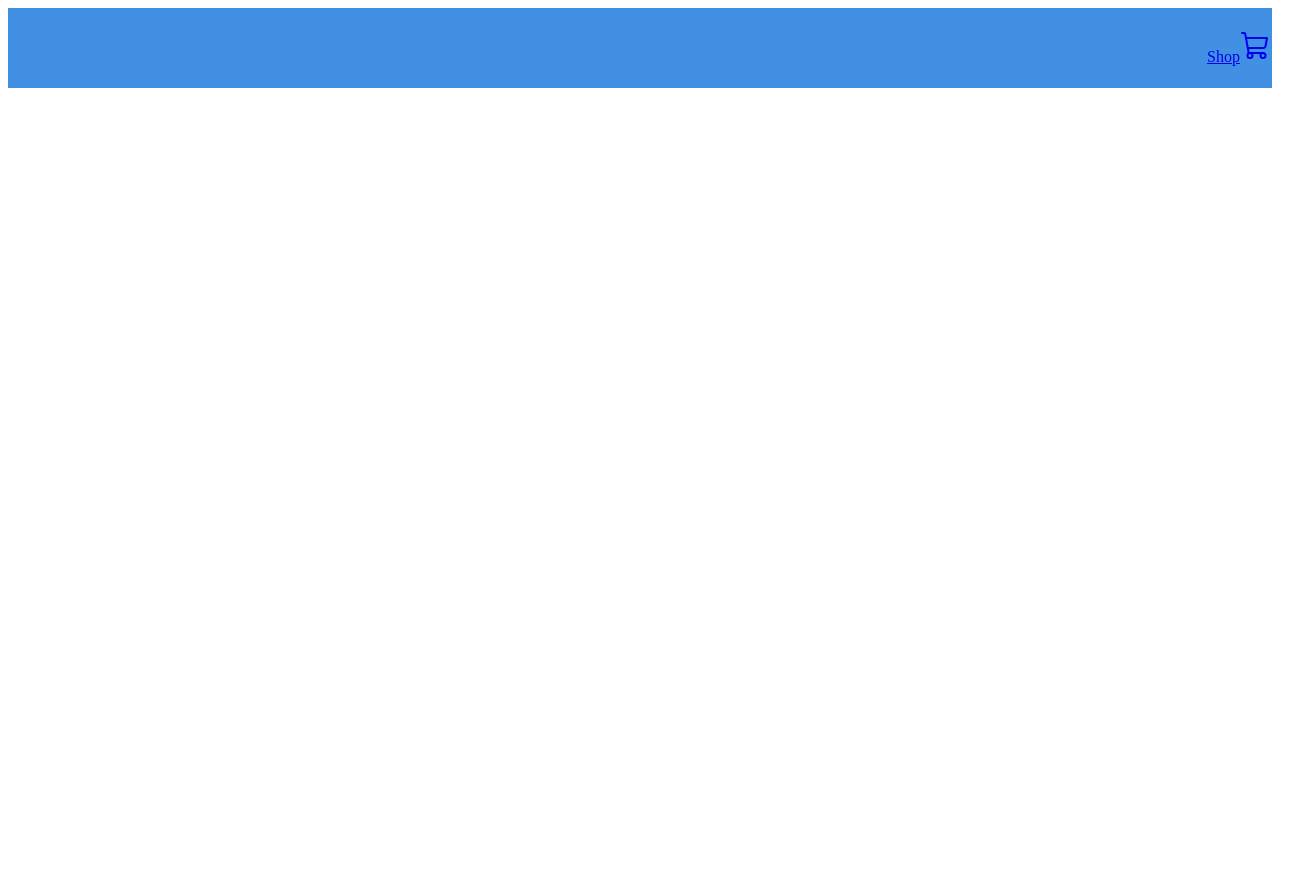
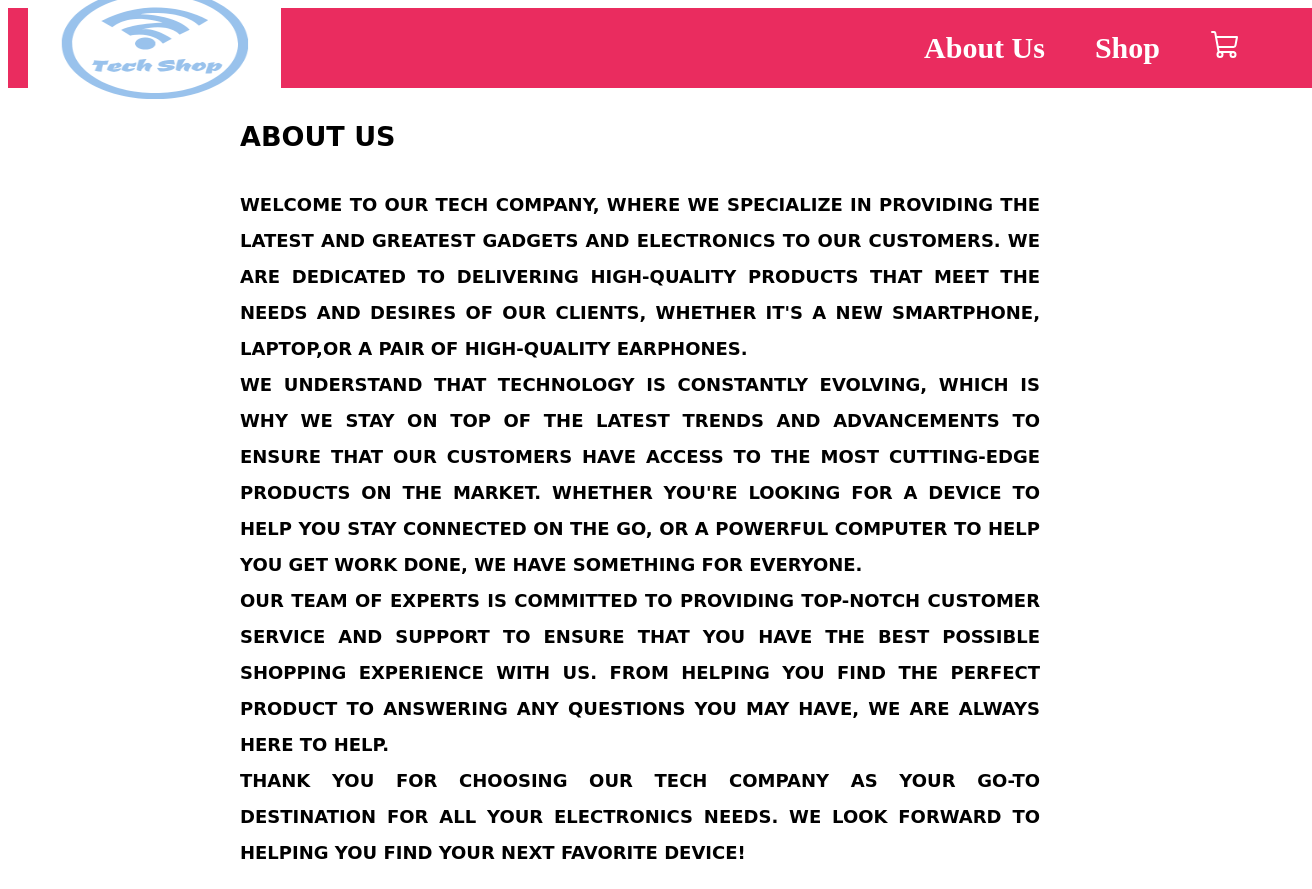
Before and after one commit to boksii17/react, a React (Create React App) app: page /about in a window 1280 px wide. Before the commit this address had no page. Shown: the whole page, 1312 px wide, since content can reach past the window. Before the commit the page ends 800 px from the top, so only its background shows below. Built offline with nearby package versions, Linux system fonts and the light colour scheme.

Commit message:
izmenjeni css fajlovi i dodata stranica about

```diff
--- a/src/App.js
+++ b/src/App.js
@@ -4,7 +4,7 @@ import { Navbar } from './components/navbar';
 import { Shop } from './pages/shop/shop';
 import { Cart } from './pages/cart/cart';
 import { ShopContextProvider } from './context/shop-context';
-
+import { About } from './pages/about/about';
 
 
 function App() {
@@ -16,6 +16,7 @@ function App() {
           <Routes>
             <Route path ="/" element= {<Shop />} />
             <Route path="/cart" element = {<Cart />} />
+            <Route path ="about" element= {<About />} />
          </Routes>
         </Router>
       </ShopContextProvider>
--- a/src/components/navbar.jsx
+++ b/src/components/navbar.jsx
@@ -1,13 +1,16 @@
-import React from 'react'
+import React, {useState} from 'react'
 import { Link } from 'react-router-dom';
 import { ShoppingCart } from 'phosphor-react';
 import "../css/navbar.css"
+import logo from "../pictures/logo.png";
 
 
 export const Navbar = () => {
   return (
     <div className="navbar">
-        <div clasName="links">
+    <img src={logo} alt="Tech Shop" style={{width: '20%', height: 150}} />
+        <div className="links">
+            <Link to = "about">About Us</Link>
             <Link to = "/">Shop</Link>
             <Link to = "/cart">
                 <ShoppingCart size ={32} />
--- /dev/null
+++ b/src/css/about.css
@@ -0,0 +1,12 @@
+.about {
+  line-height: 2;
+  text-align: justify;
+  hyphens: auto;
+  font-size: 18px;
+  font-family: 'Comic Sans MS', cursive;
+  font-weight: bold;
+  text-transform: uppercase;
+  max-width: 800px;
+  padding: 0 20px;
+  margin: auto;
+}
--- a/src/css/cart.css
+++ b/src/css/cart.css
@@ -5,11 +5,11 @@
     align-items: center;
   }
 
+
   .cartItem {
     width: 700px;
     height: 250px;
     display: flex;
-
     align-items: center;
     box-shadow: 0px 3px 15px rgba(0, 0, 0, 0.2);
     border-radius: 25px;
@@ -31,10 +31,12 @@
     font-weight: bolder;
   }
 
+
+
   .checkout button {
     width: 150px;
     height: 50px;
-    background-color: rgb(19, 19, 19);
+    background-color: rgb(223, 44, 71);
     color: white;
     border: none;
     border-radius: 8px;
--- a/src/css/navbar.css
+++ b/src/css/navbar.css
@@ -1,22 +1,51 @@
 .navbar {
     width: 100%;
     height: 80px;
-    background-color: rgb(66, 144, 227);
+    background-color: rgb(234, 44, 95);
     display: flex;
-    justify-content: flex-end;
     align-items: center;
+    justify-content: space-between;
+    padding: 0 20px;
+
   }
+
+  .navbar a {
+    color: white;
+    margin-left: 20px;
+    text-decoration: none;
+    font-weight: bold;
+  }
+
+  .navbar button {
+    background-color: white;
+    color: rgb(66, 144, 227);
+    padding: 10px 20px;
+    border: none;
+    border-radius: 5px;
+    margin-right: 20px;
+    cursor: pointer;
+    font-weight: bold;
+  }
+
+  .navbar button:hover {
+    background-color: rgba(255, 255, 255, 0.8);
+  }
+
+
+
 
   .links {
     margin-right: 50px;
     display: flex;
     align-items: center;
     color: rgb(255, 255, 255);
+
   }
 
   .links a {
     text-decoration: none;
     color: rgb(255, 255, 255);
-    margin-left: 20px;
-    font-size: 25px;
+    margin-left: 50px;
+    font-size: 30px;
+
   }
--- a/src/css/shop.css
+++ b/src/css/shop.css
@@ -1,7 +1,9 @@
 .shopTitle {
-    margin-top: 100px;
-    text-align: center;
-    font-size: 40px;
+    margin-top: 50px;
+    text-align: left;
+    font-size: 20px;
+    color: rgb(217, 54, 78);
+
   }
   .products {
     width: 100%;
@@ -15,7 +17,7 @@
     border-radius: 15px;
     width: 150px;
     height: 400px;
-    margin: 30px;
+    margin: 10px;
     display: flex;
     flex-direction: column;
     justify-content: center;
@@ -23,7 +25,8 @@
   }
 
   .product img {
-    width: 200px;
+    max-width: 100%;
+    height: auto;
   }
 
   .product .description {
@@ -47,7 +50,7 @@
   }
 
   .addToCartBttn:hover {
-    background-color: rgb(19, 19, 19);
+    background-color: rgb(85, 163, 194);
     color: white;
     cursor: pointer;
   }
--- /dev/null
+++ b/src/pages/about/about.jsx
@@ -0,0 +1,34 @@
+import React from 'react';
+import "../../css/about.css";
+
+export const About = () => {
+    return (
+      <div className='about'>
+              <h2>About Us</h2>
+              <p>
+              Welcome to our tech company, where we specialize in providing
+              the latest and greatest gadgets and electronics to our customers.
+             We are dedicated to delivering high-quality products that meet the
+              needs and desires of our clients, whether it's a new smartphone,
+              laptop,or a pair of high-quality earphones.
+              <br />
+              We understand that technology is constantly evolving,
+              which is why we stay on top of the latest trends and
+               advancements to ensure that our customers have access
+               to the most cutting-edge products on the market. Whether
+               you're looking for a device to help you stay connected on
+                the go, or a powerful computer to help you get work done,
+                we have something for everyone.
+                <br />
+                Our team of experts is committed to providing top-notch customer
+                service and support to ensure that you have the best possible shopping
+                experience with us. From helping you find the perfect product to answering
+                 any questions you may have, we are always here to help.
+                 <br />
+                 Thank you for choosing our tech company as your go-to destination
+                 for all your electronics needs. We look forward to helping you find
+                your next favorite device!
+             </p>
+          </div>
+    );
+  };
```
Also changed, not shown: src/pictures/logo.png (added).
